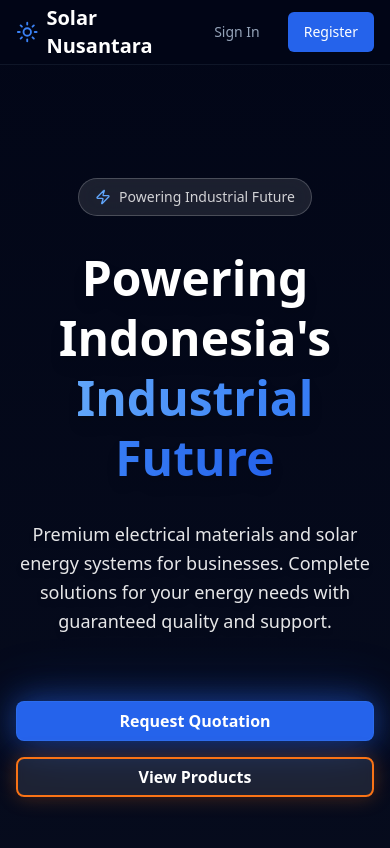
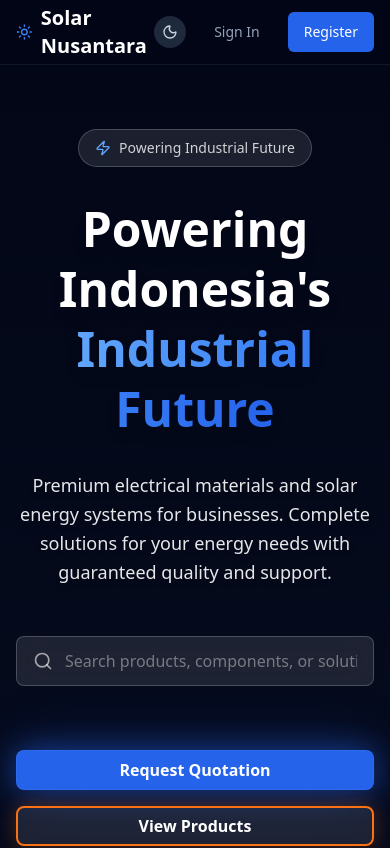
Before and after one commit to KagameYakito/v0-solar-nusantara-landing-page, a Next.js app: page / in a window 390 px wide. Shown: the top 848 px of the page. Built offline with nearby package versions, Linux system fonts and the light colour scheme.

Commit message:
feat: add theme toggle and search bar in hero section
Implement theme toggle and search bar with responsive design and smooth transitions.

```diff
--- a/app/globals.css
+++ b/app/globals.css
@@ -85,4 +85,33 @@
   body {
     @apply bg-background text-foreground;
   }
+
+  /* Light Mode Styles */
+  html.light-mode {
+    color-scheme: light;
+  }
+
+  html.light-mode {
+    --background: 50 20% 97%;
+    --foreground: 0 0% 10%;
+    --card: 50 25% 99%;
+    --card-foreground: 0 0% 10%;
+    --popover: 50 25% 99%;
+    --popover-foreground: 0 0% 10%;
+    --primary: 45 95% 50%;
+    --primary-foreground: 0 0% 10%;
+    --secondary: 45 95% 50%;
+    --secondary-foreground: 0 0% 10%;
+    --muted: 50 15% 85%;
+    --muted-foreground: 0 0% 50%;
+    --accent: 45 95% 50%;
+    --accent-foreground: 0 0% 10%;
+    --border: 50 15% 90%;
+    --input: 50 20% 93%;
+    --ring: 45 95% 50%;
+  }
+
+  html.light-mode body {
+    @apply bg-yellow-50 text-gray-900;
+  }
 }
--- a/app/layout.tsx
+++ b/app/layout.tsx
@@ -19,7 +19,24 @@ export default function RootLayout({
   children: React.ReactNode
 }>) {
   return (
-    <html lang="en">
+    <html lang="en" className="dark">
+      <head>
+        <script
+          dangerouslySetInnerHTML={{
+            __html: `
+              (function() {
+                try {
+                  const theme = localStorage.getItem('theme') || 'dark';
+                  if (theme === 'light') {
+                    document.documentElement.classList.add('light-mode');
+                    document.documentElement.classList.remove('dark');
+                  }
+                } catch (e) {}
+              })()
+            `,
+          }}
+        />
+      </head>
       <body className="font-sans antialiased">{children}</body>
     </html>
   )
--- a/components/hero-section.tsx
+++ b/components/hero-section.tsx
@@ -1,9 +1,12 @@
 'use client'
 
 import { Button } from '@/components/ui/button'
-import { Zap } from 'lucide-react'
+import { Zap, Search } from 'lucide-react'
+import { useState } from 'react'
 
 export default function HeroSection() {
+  const [searchQuery, setSearchQuery] = useState('')
+
   return (
     <section className="relative w-full min-h-screen lg:min-h-[90vh] flex items-center justify-center px-4 sm:px-6 lg:px-8 overflow-hidden">
       {/* Background Image with Gradient Fade */}
@@ -51,14 +54,28 @@ export default function HeroSection() {
           </div>
 
           {/* Subtitle */}
-          <p className="text-lg sm:text-xl text-white/90 max-w-2xl mx-auto leading-relaxed drop-shadow-md">
+          <p className="text-lg sm:text-xl text-white/90 max-w-2xl mx-auto leading-relaxed drop-shadow-md light-mode:text-gray-700">
             Premium electrical materials and solar energy systems for businesses. Complete solutions for your energy needs with guaranteed quality and support.
           </p>
+
+          {/* Search Bar */}
+          <div className="w-full max-w-lg mx-auto pt-4">
+            <div className="relative flex items-center bg-white/10 backdrop-blur-md border border-white/20 rounded-lg px-4 py-3 transition-all duration-300 hover:bg-white/15 focus-within:bg-white/20 focus-within:border-blue-400/50 light-mode:bg-yellow-100/30 light-mode:border-yellow-300/50 light-mode:hover:bg-yellow-100/40 light-mode:focus-within:bg-yellow-100/50">
+              <Search className="w-5 h-5 text-white/60 light-mode:text-yellow-700 mr-3" />
+              <input
+                type="text"
+                placeholder="Search products, components, or solutions..."
+                value={searchQuery}
+                onChange={(e) => setSearchQuery(e.target.value)}
+                className="flex-1 bg-transparent text-white placeholder:text-white/40 outline-none text-base light-mode:text-black light-mode:placeholder:text-gray-500"
+              />
+            </div>
+          </div>
 
           {/* CTA Buttons - Glassmorphism */}
           <div className="flex flex-col sm:flex-row gap-4 justify-center pt-8">
             <Button
-              className="px-8 sm:px-10 py-3 sm:py-4 text-base sm:text-lg font-semibold bg-blue-600 hover:bg-blue-700 text-white rounded-lg shadow-lg hover:shadow-xl transition-all duration-200 backdrop-blur-sm border border-blue-500/30"
+              className="px-8 sm:px-10 py-3 sm:py-4 text-base sm:text-lg font-semibold bg-blue-600 hover:bg-blue-700 text-white rounded-lg shadow-lg hover:shadow-xl transition-all duration-200 backdrop-blur-sm border border-blue-500/30 light-mode:bg-yellow-500 light-mode:hover:bg-yellow-600 light-mode:text-black light-mode:border-yellow-400/50"
               style={{
                 boxShadow: '0 0 30px rgba(37, 99, 235, 0.5), 0 0 60px rgba(37, 99, 235, 0.3)',
               }}
@@ -66,7 +83,7 @@ export default function HeroSection() {
               Request Quotation
             </Button>
             <Button
-              className="px-8 sm:px-10 py-3 sm:py-4 text-base sm:text-lg font-semibold bg-white/10 hover:bg-white/20 text-white rounded-lg border-2 border-orange-500 transition-all duration-200 backdrop-blur-sm hover:shadow-lg"
+              className="px-8 sm:px-10 py-3 sm:py-4 text-base sm:text-lg font-semibold bg-white/10 hover:bg-white/20 text-white rounded-lg border-2 border-orange-500 transition-all duration-200 backdrop-blur-sm hover:shadow-lg light-mode:bg-yellow-200/30 light-mode:hover:bg-yellow-200/50 light-mode:text-black light-mode:border-yellow-600"
               style={{
                 boxShadow: '0 0 20px rgba(249, 115, 22, 0.3)',
               }}
--- a/components/navbar.tsx
+++ b/components/navbar.tsx
@@ -1,41 +1,59 @@
 'use client'
 
-import { Sun } from 'lucide-react'
+import { Sun, Moon } from 'lucide-react'
 import { Button } from '@/components/ui/button'
+import { useThemeToggle } from '@/hooks/use-theme-toggle'
 
 export default function Navbar() {
+  const { theme, toggleTheme, mounted } = useThemeToggle()
+
   return (
-    <nav className="sticky top-0 z-50 border-b border-slate-800/50 bg-slate-950/80 backdrop-blur-md">
+    <nav className="sticky top-0 z-50 border-b border-slate-800/50 bg-slate-950/80 backdrop-blur-md transition-colors duration-300 light-mode:bg-yellow-50/80 light-mode:border-yellow-200/50">
       <div className="mx-auto max-w-7xl px-4 sm:px-6 lg:px-8">
         <div className="flex items-center justify-between h-16">
           {/* Logo */}
           <div className="flex items-center gap-2">
-            <Sun className="w-6 h-6 text-blue-500" />
-            <span className="text-xl font-bold text-white">Solar Nusantara</span>
+            <Sun className="w-6 h-6 text-blue-500 light-mode:text-yellow-600 transition-colors" />
+            <span className="text-xl font-bold text-white light-mode:text-black transition-colors">Solar Nusantara</span>
           </div>
 
           {/* Menu */}
           <div className="hidden md:flex items-center gap-8">
-            <a href="#" className="text-slate-400 hover:text-white transition-colors">
+            <a href="#" className="text-slate-400 hover:text-white transition-colors light-mode:text-gray-600 light-mode:hover:text-black">
               Products
             </a>
-            <a href="#" className="text-slate-400 hover:text-white transition-colors">
+            <a href="#" className="text-slate-400 hover:text-white transition-colors light-mode:text-gray-600 light-mode:hover:text-black">
               Solutions
             </a>
-            <a href="#" className="text-slate-400 hover:text-white transition-colors">
+            <a href="#" className="text-slate-400 hover:text-white transition-colors light-mode:text-gray-600 light-mode:hover:text-black">
               About
             </a>
-            <a href="#" className="text-slate-400 hover:text-white transition-colors">
+            <a href="#" className="text-slate-400 hover:text-white transition-colors light-mode:text-gray-600 light-mode:hover:text-black">
               Contact
             </a>
           </div>
 
           {/* Buttons */}
           <div className="flex items-center gap-3">
-            <Button variant="ghost" className="text-slate-400 hover:text-white">
+            {/* Theme Toggle */}
+            {mounted && (
+              <button
+                onClick={toggleTheme}
+                className="w-8 h-8 rounded-full flex items-center justify-center bg-slate-800 hover:bg-slate-700 transition-colors light-mode:bg-yellow-200 light-mode:hover:bg-yellow-300"
+                aria-label="Toggle theme"
+              >
+                {theme === 'dark' ? (
+                  <Moon className="w-4 h-4 text-slate-300" />
+                ) : (
+                  <Sun className="w-4 h-4 text-yellow-700" />
+                )}
+              </button>
+            )}
+
+            <Button variant="ghost" className="text-slate-400 hover:text-white transition-colors light-mode:text-gray-600 light-mode:hover:text-black light-mode:hover:bg-yellow-100">
               Sign In
             </Button>
-            <Button className="bg-blue-600 hover:bg-blue-700 text-white">
+            <Button className="bg-blue-600 hover:bg-blue-700 text-white transition-colors light-mode:bg-yellow-500 light-mode:hover:bg-yellow-600 light-mode:text-black">
               Register
             </Button>
           </div>
--- /dev/null
+++ b/hooks/use-theme-toggle.ts
@@ -0,0 +1,36 @@
+'use client'
+
+import { useEffect, useState } from 'react'
+
+export function useThemeToggle() {
+  const [theme, setTheme] = useState<'dark' | 'light'>('dark')
+  const [mounted, setMounted] = useState(false)
+
+  useEffect(() => {
+    // Only run on client after hydration
+    setMounted(true)
+    const savedTheme = (localStorage.getItem('theme') || 'dark') as 'dark' | 'light'
+    setTheme(savedTheme)
+    applyTheme(savedTheme)
+  }, [])
+
+  const applyTheme = (newTheme: 'dark' | 'light') => {
+    const html = document.documentElement
+    if (newTheme === 'light') {
+      html.classList.add('light-mode')
+      html.classList.remove('dark')
+    } else {
+      html.classList.remove('light-mode')
+      html.classList.add('dark')
+    }
+  }
+
+  const toggleTheme = () => {
+    const newTheme = theme === 'dark' ? 'light' : 'dark'
+    setTheme(newTheme)
+    localStorage.setItem('theme', newTheme)
+    applyTheme(newTheme)
+  }
+
+  return { theme, toggleTheme, mounted }
+}
```
